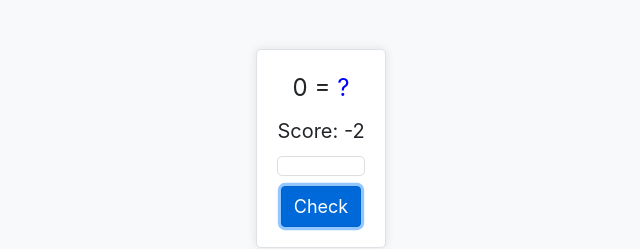
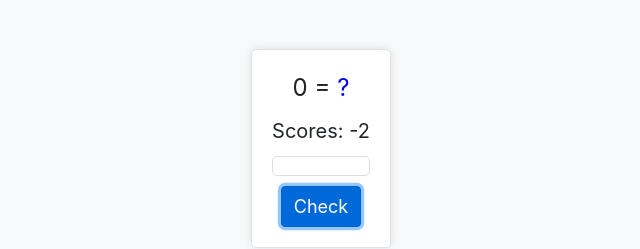
Before and after one commit to gulnaz1024/logic_trainer, a plain HTML site: page fromBeggining.html in a window 1280 px wide. Both pictures are taken after a click on the button "Check". Shown: the part 252-501 px from the top of the page, 319-959 px from the left. Drawn offline with nearby package versions, Linux system fonts and the light colour scheme.

Commit message:
add Total Scores and display them

```diff
--- a/fromBeggining.html
+++ b/fromBeggining.html
@@ -35,7 +35,7 @@
       margin-bottom: 10px;
     }
 
-    #score {
+    #scores {
       font-size: 20px;
       margin-bottom: 10px;
     }
@@ -70,7 +70,7 @@
 <div id="expression-container">
   <div id="expression"></div>
   <div id="level"></div>
-  <div id="score"></div>
+  <div id="scores"></div>
   <div id="score-bar">
     <div id="score-fill"></div>
   </div>
@@ -91,7 +91,8 @@
 
   let currentLevel = 6;
   let clickCount = 0;
-  let score = 0;
+  let localScore = 0;
+  let globalScore = 0;
   let wrongAnswersInLevel = 0;
   const scoresNeededForLevelUp = 5; // Replace 5 with the desired number of scores needed for level-up
 
@@ -101,12 +102,12 @@
   function generateNewExpression() {
     clickCount++;
 
-    if (score >= scoresNeededForLevelUp) {
+    if (localScore >= scoresNeededForLevelUp) {
       // Update the score bar to 100% before raising the level
       updateScoreBar(100);
 
       setTimeout(() => {
-        score = 0;
+        localScore = 0;
         currentLevel++;
         wrongAnswersInLevel = 0; // Reset wrong answers counter for the new level
         if (currentLevel > levels.length) {
@@ -128,10 +129,10 @@
     const selectedExpression = expressions[randomIndex];
 
     document.getElementById('expression').innerHTML = `${selectedExpression} = <span id="question-mark" onclick="startToggle()">?</span>`;
-    document.getElementById('score').innerHTML = `Score: ${score}`;
+    document.getElementById('scores').innerHTML = `Scores: ${globalScore}`;
 
     // Update the score bar
-    updateScoreBar((score / scoresNeededForLevelUp) * 100);
+    updateScoreBar((localScore / scoresNeededForLevelUp) * 100);
   }
 
   function startToggle() {
@@ -185,19 +186,21 @@
     let correctAnswer = eval(jsLogicalExpression);
 
     if (userAnswer === String(+correctAnswer)) {
-      score++;
+      localScore++;
+      globalScore++;
     } else {
-      score -= 2; // Wrong answer deducts 2 points
-      wrongAnswersInLevel++;
+      localScore -= 2; // Wrong answer deducts 2 points
+      globalScore -= 2; // Deduct global score on wrong answer
+      localScore = Math.max(0, localScore); // Ensure local score doesn't go below 0
     }
 
-    // Display the updated score
-    document.getElementById('score').innerHTML = `Score: ${score}`;
+    // Display the updated global score
+    document.getElementById('scores').innerHTML = `Scores: ${globalScore}`;
 
     // Check if the user needs to drop down two levels
     if (wrongAnswersInLevel === 3) {
       currentLevel = Math.max(1, currentLevel - 2);
-      score = 0; // Reset score when the level is lowered
+      localScore = 0; // Reset local score when the level is lowered
       document.getElementById('level').innerHTML = `Level ${currentLevel}`;
       wrongAnswersInLevel = 0; // Reset wrong answers counter after dropping down
     }
```
